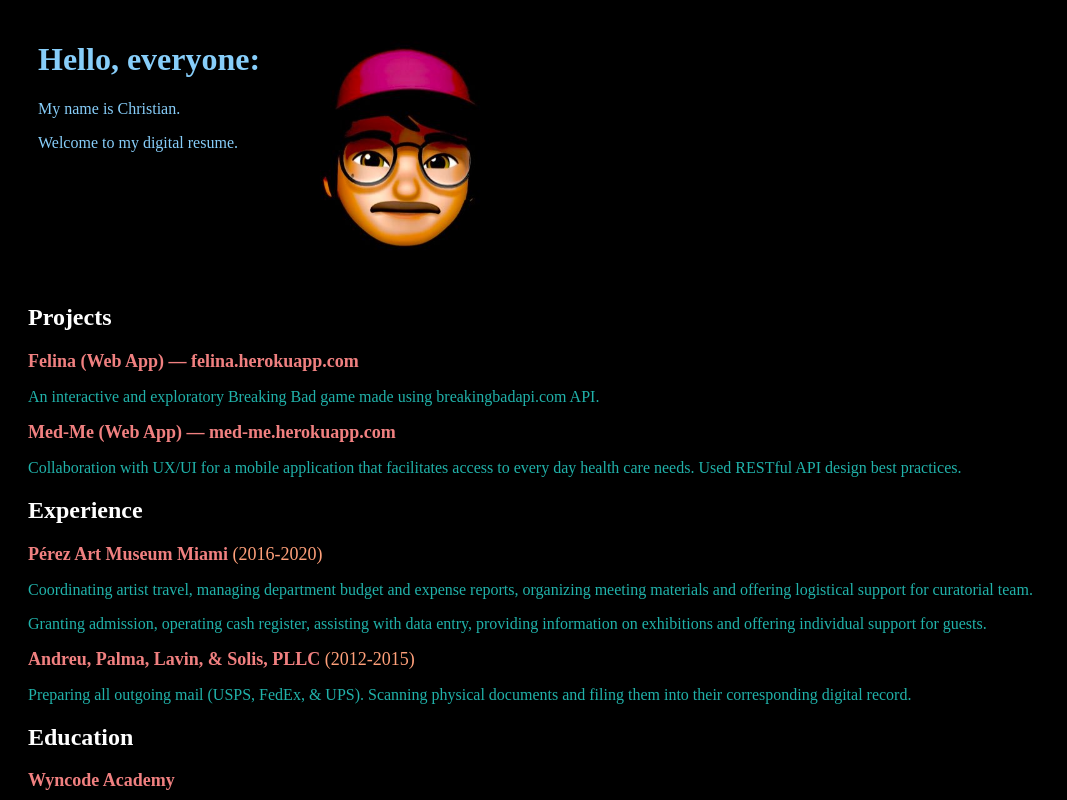
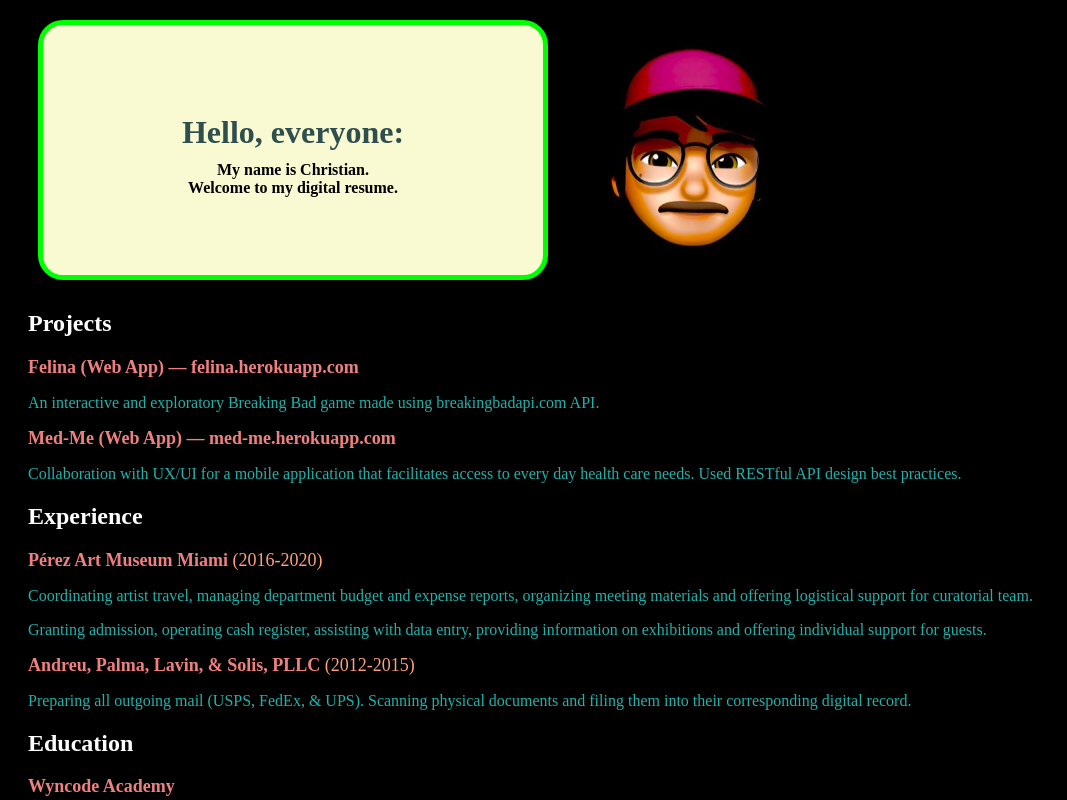
Before and after one commit to christianmbonet/christianmbonet.github.io, a plain HTML site: page index.html in a window 1280 px wide. Shown: the top 800 px of the page, without its empty margins (0-1067 px from the left). Drawn offline with Linux system fonts and the light colour scheme.

Commit message:
edits to css on header

```diff
--- a/index.css
+++ b/index.css
@@ -3,10 +3,6 @@ a {
     text-decoration: none;
     font-size: 18px;
     font-weight: bolder;
-    }
-
-.headerBox {
-    display: flex;
     }
 
 a:last-child {
@@ -19,7 +15,9 @@ body {
 }
 
 p.intro {
-    color: lightskyblue;
+  color: black;
+  font-weight: bolder;
+  margin: 0px;
 }
 
 p {
@@ -35,7 +33,7 @@ span {
 }
 
 h1 {
-    color: lightskyblue;
+    color: darkslategrey;
     font-weight: bolder;
 }
 
@@ -57,3 +55,28 @@ img {
   color: lightsalmon;
   font-weight: lighter;
 }
+
+.headerBox {
+    display: flex;
+}
+
+.greeting {
+    display: flex;
+    flex-direction: column;
+    justify-content: center;
+    align-items: center;
+    background-color: lightgoldenrodyellow;
+    border-radius: 25px;
+    height: 250px;
+    width: 500px;
+    border: lime solid 5px;
+}
+
+.greetingHello {
+    margin: 0px;
+    padding: 10px;
+}
+
+.imageBox {
+    padding-top: 0px;;
+}
--- a/index.html
+++ b/index.html
@@ -9,12 +9,12 @@
     </head>
 <div class='fullContainer'>
     <div class='headerBox'>
-        <div>
-            <h1>Hello, everyone:</h1>
+        <div class='greeting'>
+            <h1 class='greetingHello'>Hello, everyone:</h1>
             <p class='intro'>My name is Christian.</p>
             <p class='intro'>Welcome to my digital resume.</p>
         </div>
-        <div>
+        <div class='imageBox'>
             <img src='animoji.jpeg' alt='animoji'/>
         </div>
     </div>
```
Lines whose indentation alone changed are shown as unchanged.
